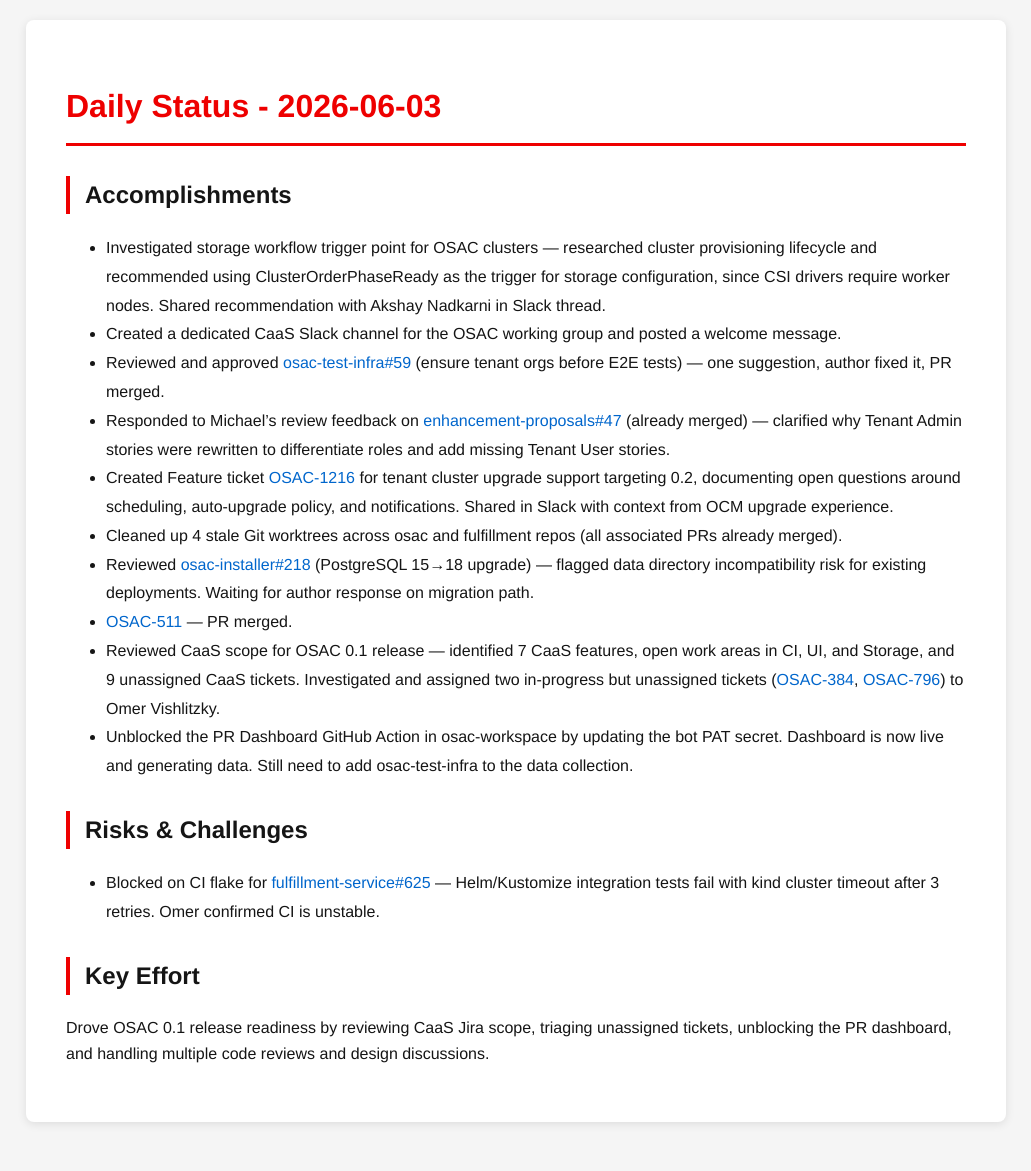
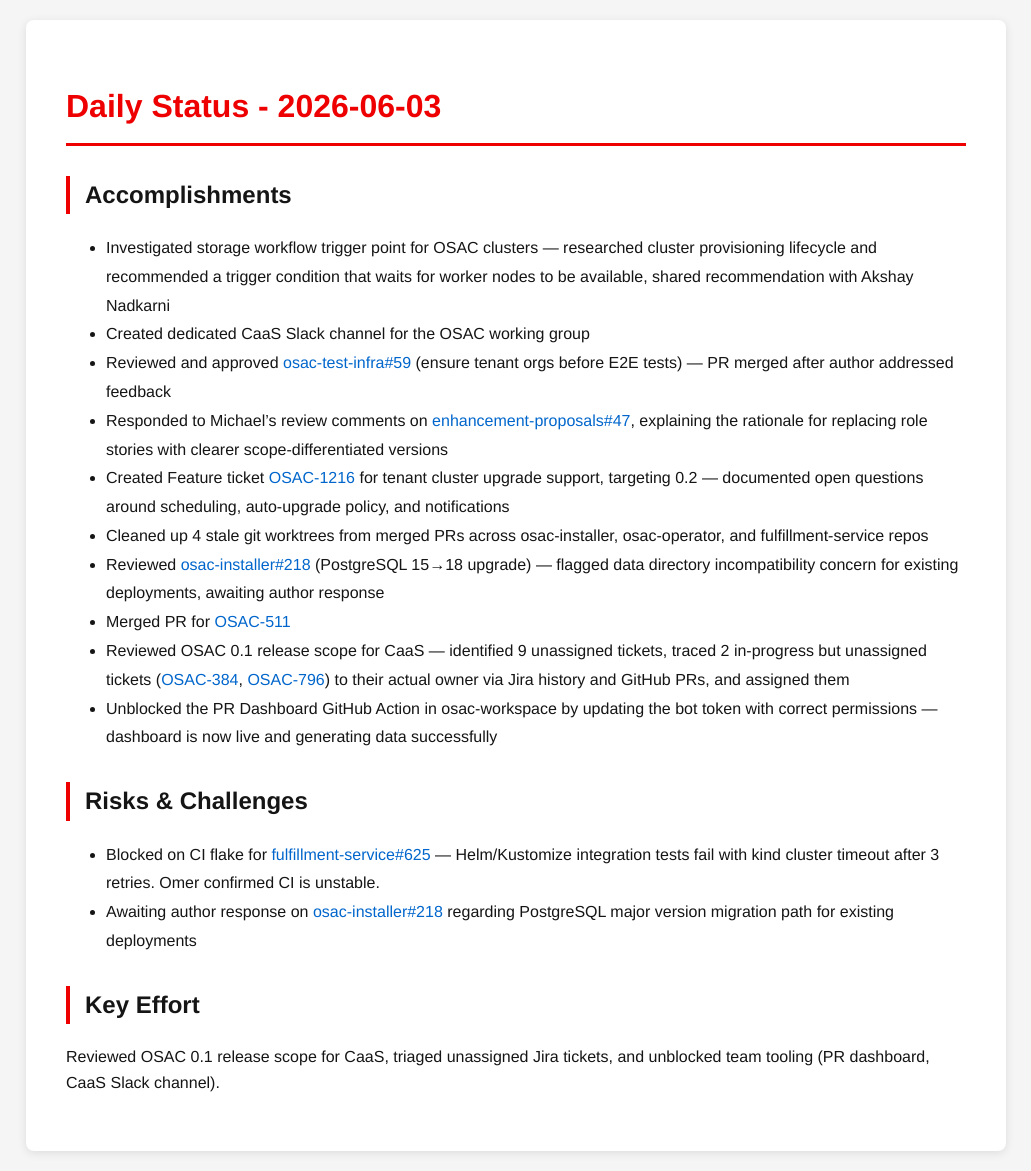
Before and after one commit to tzvatot/daily-status, a Jekyll site: the page built from 2026-06-03.md, in a window 1280 px wide. Shown: the whole page, without its empty margins (124-1155 px from the left). Built offline with Jekyll 4.4.1, drawn with Linux system fonts in a browser that asks for light colours; before the commit the page ends 1142 px from its top, so only the background shows below that.

Commit message:
Daily status update - 2026-06-03

```diff
--- a/2026-06-03.md
+++ b/2026-06-03.md
@@ -7,19 +7,20 @@
 # Daily Status - 2026-06-03
 
 ## Accomplishments
-- Investigated storage workflow trigger point for OSAC clusters — researched cluster provisioning lifecycle and recommended using ClusterOrderPhaseReady as the trigger for storage configuration, since CSI drivers require worker nodes. Shared recommendation with Akshay Nadkarni in Slack thread.
-- Created a dedicated CaaS Slack channel for the OSAC working group and posted a welcome message.
-- Reviewed and approved [osac-test-infra#59](https://github.com/osac-project/osac-test-infra/pull/59) (ensure tenant orgs before E2E tests) — one suggestion, author fixed it, PR merged.
-- Responded to Michael's review feedback on [enhancement-proposals#47](https://github.com/osac-project/enhancement-proposals/pull/47) (already merged) — clarified why Tenant Admin stories were rewritten to differentiate roles and add missing Tenant User stories.
-- Created Feature ticket [OSAC-1216](https://redhat.atlassian.net/browse/OSAC-1216) for tenant cluster upgrade support targeting 0.2, documenting open questions around scheduling, auto-upgrade policy, and notifications. Shared in Slack with context from OCM upgrade experience.
-- Cleaned up 4 stale Git worktrees across osac and fulfillment repos (all associated PRs already merged).
-- Reviewed [osac-installer#218](https://github.com/osac-project/osac-installer/pull/218) (PostgreSQL 15→18 upgrade) — flagged data directory incompatibility risk for existing deployments. Waiting for author response on migration path.
-- [OSAC-511](https://redhat.atlassian.net/browse/OSAC-511) — PR merged.
-- Reviewed CaaS scope for OSAC 0.1 release — identified 7 CaaS features, open work areas in CI, UI, and Storage, and 9 unassigned CaaS tickets. Investigated and assigned two in-progress but unassigned tickets ([OSAC-384](https://redhat.atlassian.net/browse/OSAC-384), [OSAC-796](https://redhat.atlassian.net/browse/OSAC-796)) to Omer Vishlitzky.
-- Unblocked the PR Dashboard GitHub Action in osac-workspace by updating the bot PAT secret. Dashboard is now live and generating data. Still need to add osac-test-infra to the data collection.
+- Investigated storage workflow trigger point for OSAC clusters — researched cluster provisioning lifecycle and recommended a trigger condition that waits for worker nodes to be available, shared recommendation with Akshay Nadkarni
+- Created dedicated CaaS Slack channel for the OSAC working group
+- Reviewed and approved [osac-test-infra#59](https://github.com/osac-project/osac-test-infra/pull/59) (ensure tenant orgs before E2E tests) — PR merged after author addressed feedback
+- Responded to Michael's review comments on [enhancement-proposals#47](https://github.com/osac-project/enhancement-proposals/pull/47), explaining the rationale for replacing role stories with clearer scope-differentiated versions
+- Created Feature ticket [OSAC-1216](https://redhat.atlassian.net/browse/OSAC-1216) for tenant cluster upgrade support, targeting 0.2 — documented open questions around scheduling, auto-upgrade policy, and notifications
+- Cleaned up 4 stale git worktrees from merged PRs across osac-installer, osac-operator, and fulfillment-service repos
+- Reviewed [osac-installer#218](https://github.com/osac-project/osac-installer/pull/218) (PostgreSQL 15→18 upgrade) — flagged data directory incompatibility concern for existing deployments, awaiting author response
+- Merged PR for [OSAC-511](https://redhat.atlassian.net/browse/OSAC-511)
+- Reviewed OSAC 0.1 release scope for CaaS — identified 9 unassigned tickets, traced 2 in-progress but unassigned tickets ([OSAC-384](https://redhat.atlassian.net/browse/OSAC-384), [OSAC-796](https://redhat.atlassian.net/browse/OSAC-796)) to their actual owner via Jira history and GitHub PRs, and assigned them
+- Unblocked the PR Dashboard GitHub Action in osac-workspace by updating the bot token with correct permissions — dashboard is now live and generating data successfully
 
 ## Risks & Challenges
 - Blocked on CI flake for [fulfillment-service#625](https://github.com/osac-project/fulfillment-service/pull/625) — Helm/Kustomize integration tests fail with kind cluster timeout after 3 retries. Omer confirmed CI is unstable.
+- Awaiting author response on [osac-installer#218](https://github.com/osac-project/osac-installer/pull/218) regarding PostgreSQL major version migration path for existing deployments
 
 ## Key Effort
-Drove OSAC 0.1 release readiness by reviewing CaaS Jira scope, triaging unassigned tickets, unblocking the PR dashboard, and handling multiple code reviews and design discussions.
+Reviewed OSAC 0.1 release scope for CaaS, triaged unassigned Jira tickets, and unblocked team tooling (PR dashboard, CaaS Slack channel).
```
